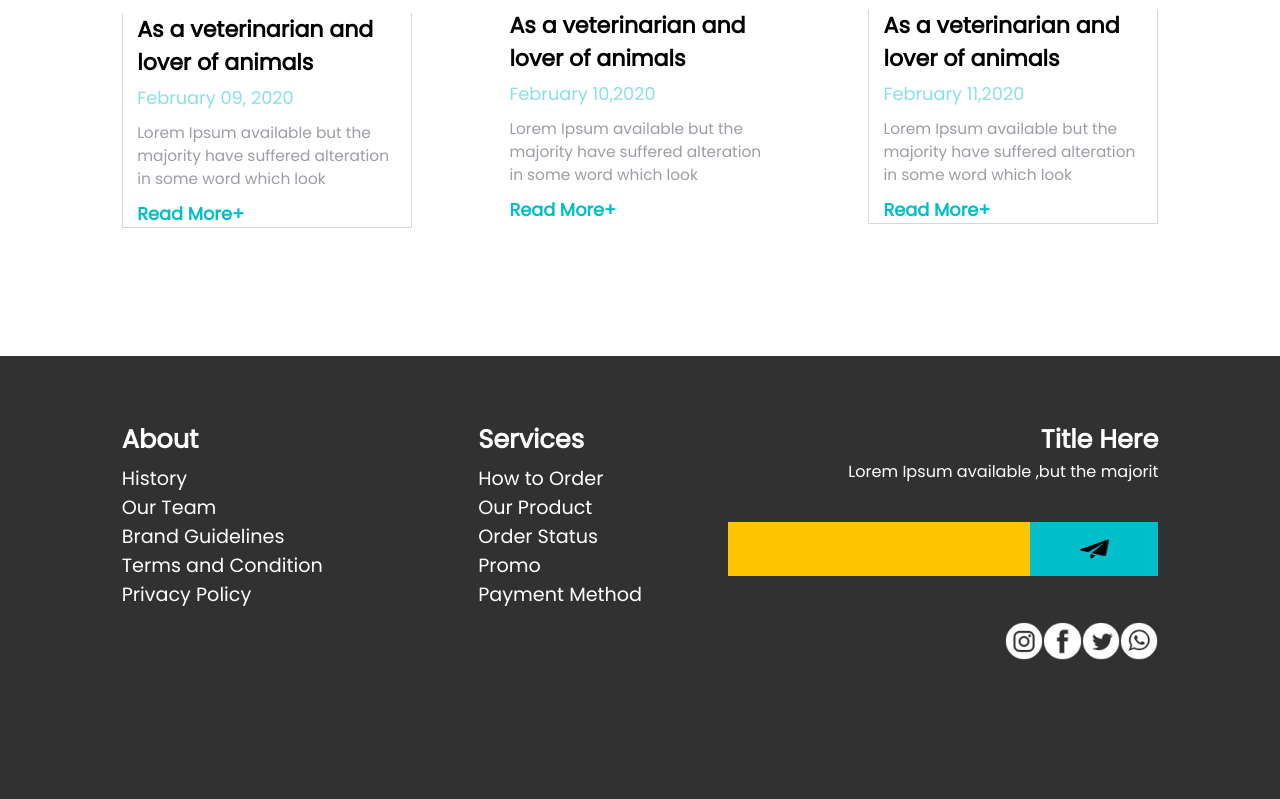
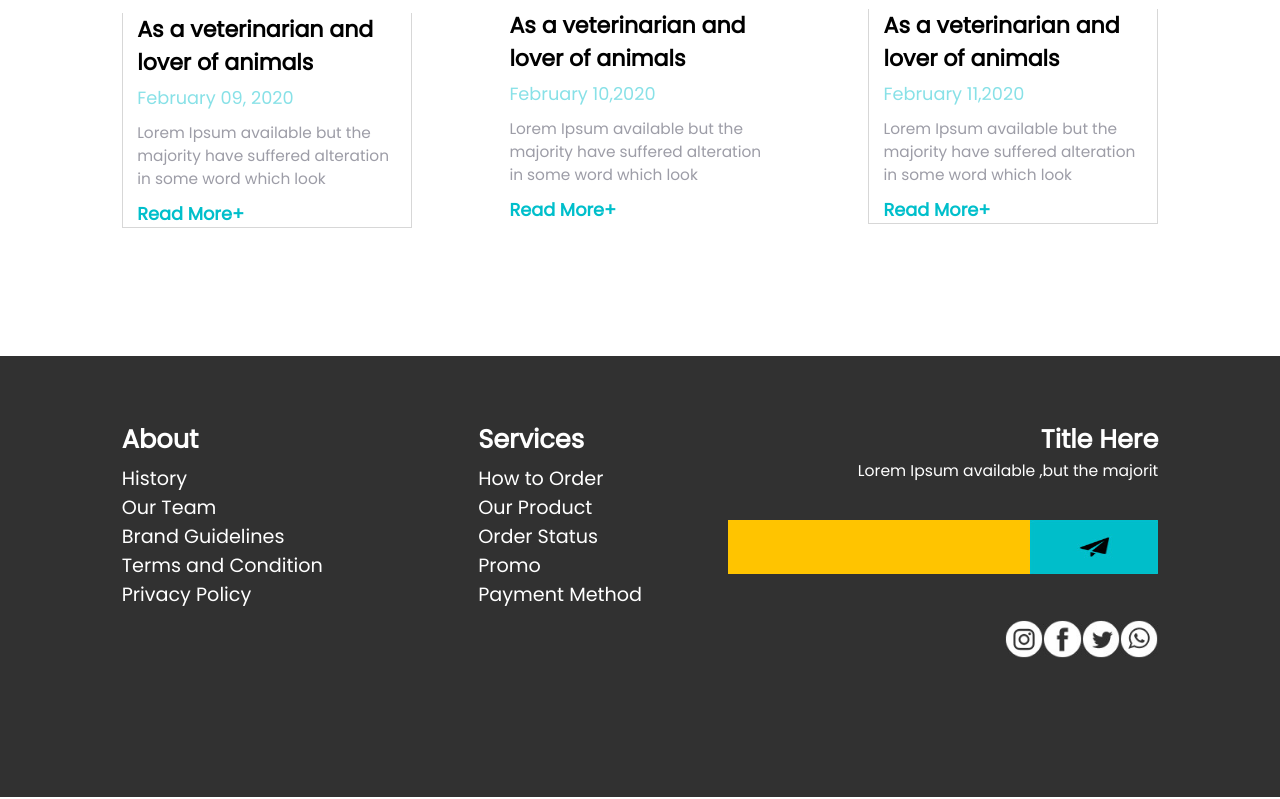
Before and after one commit to Kushal-Niroula/Design-Final-Project-Responsive, a plain HTML site: page index.html in a window 1280 px wide. Shown: the part 6144-6943 px from the top of the page. Drawn offline with Linux system fonts and the light colour scheme.

Commit message:
font size fixes

```diff
--- a/css/style.css
+++ b/css/style.css
@@ -416,7 +416,7 @@
 }
 .foot-right .txts{
     color:white;
-    font-size: 63%;
+    font-size: 61%;
     text-align: center;
 }
 .feedback{
```
